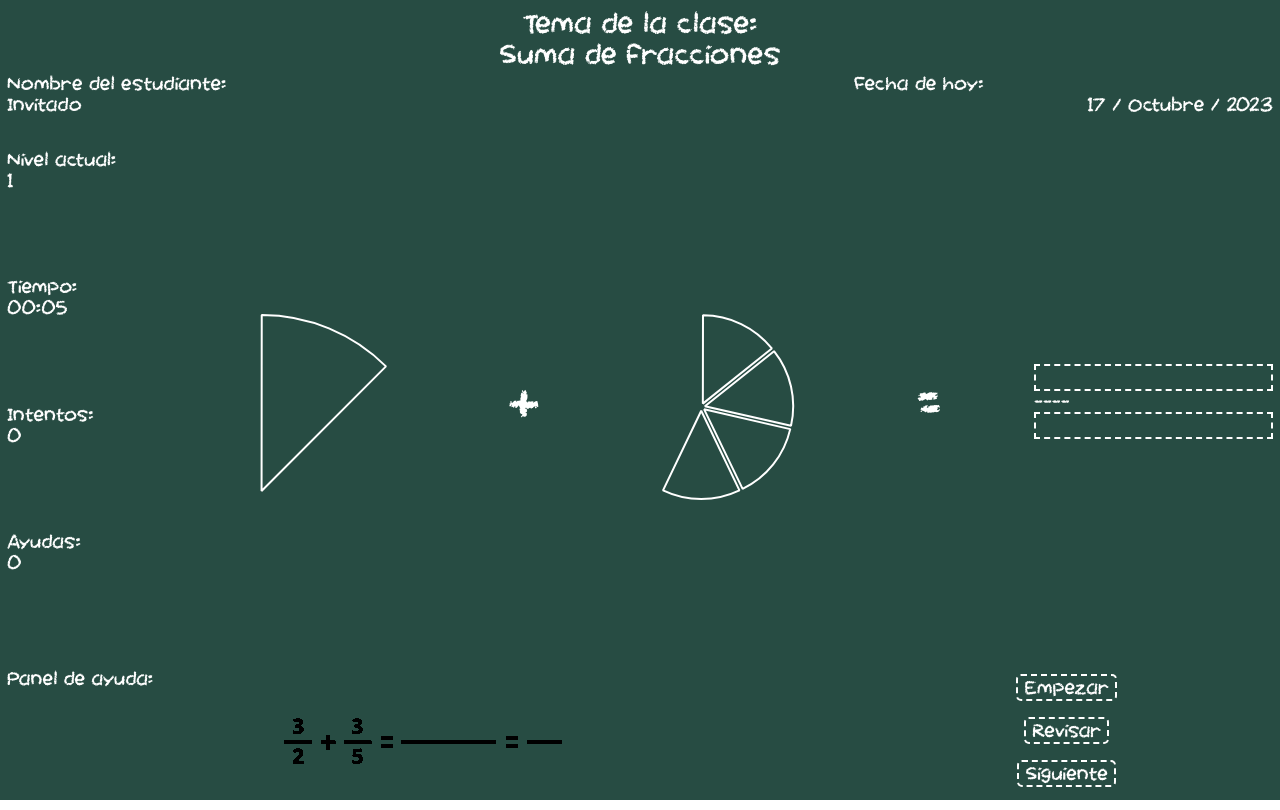
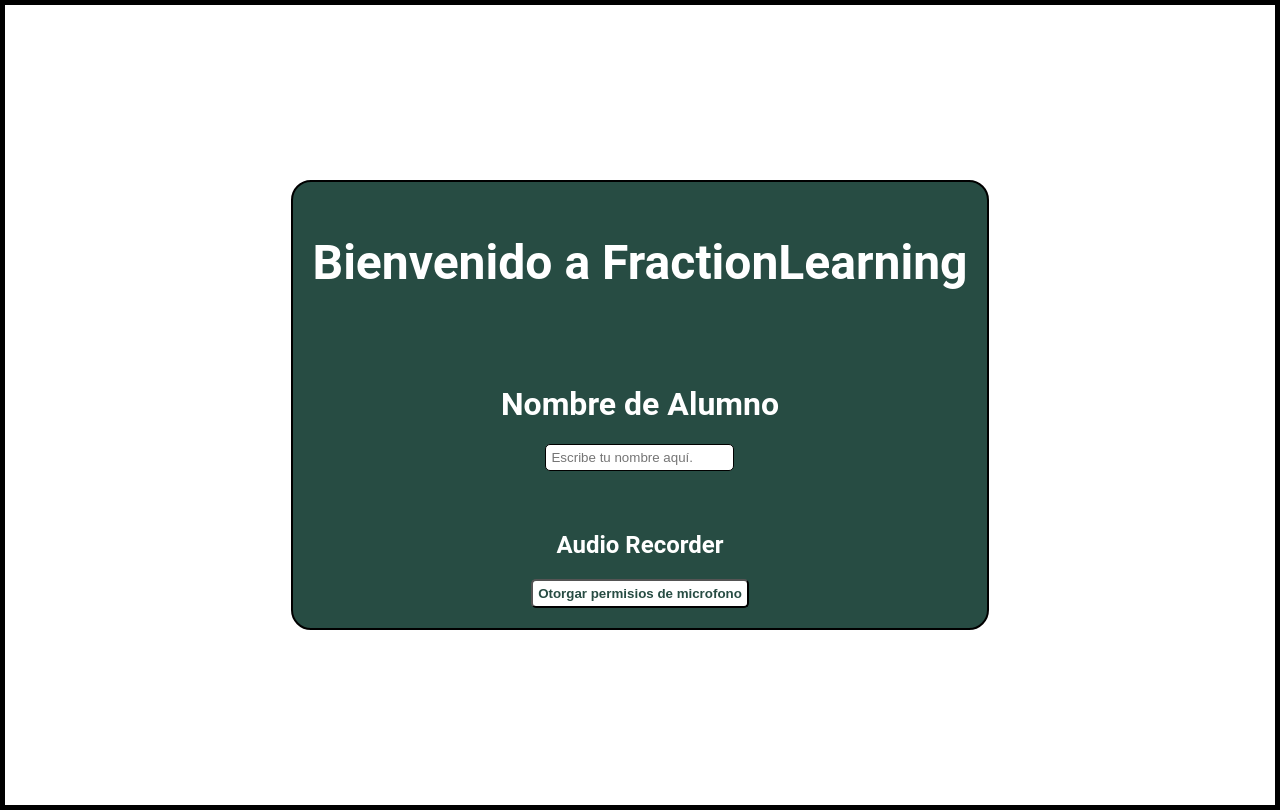
Before and after one commit to RamonCamacho8/fraction-learning-react, a React (Create React App) app: page / in a window 1280 px wide. Built offline with nearby package versions, Linux system fonts and the light colour scheme.

Commit message:
Added home page

```diff
--- a/package.json
+++ b/package.json
@@ -10,6 +10,7 @@
     "react": "^18.2.0",
     "react-chartjs-2": "^5.2.0",
     "react-dom": "^18.2.0",
+    "react-router-dom": "^6.17.0",
     "react-scripts": "5.0.1",
     "web-vitals": "^2.1.4"
   },
--- /dev/null
+++ b/src/App.js
@@ -0,0 +1,17 @@
+import {Routes, Route} from 'react-router-dom';
+
+import Board from './pages/Board';
+import Home from './pages/Home'
+
+function App() {
+  return (
+
+      <Routes>
+        <Route path="/" element={<Home/>} />
+        <Route path="/board" element={<Board/>} />
+      </Routes>
+
+  );
+}
+
+export default App;
--- a/src/components/Board.js
+++ /dev/null
@@ -1,23 +0,0 @@
-import './styles/App.css';
-import StatsSection from './BoardComponents/StatsSection';
-import HeaderSection from './BoardComponents/HeaderSection';
-import HelpSection from './BoardComponents/HelpSection';
-import ProblemSection from './BoardComponents/ProblemSection';
-import ButtonsSection from './BoardComponents/ButtonsSection';
-
-var pApertura = 'Si';
-
-export default function Board(){
-
-    return(
-
-        <div className="board">
-            <HeaderSection  />
-            <ProblemSection pApertura={pApertura} />
-            <ButtonsSection />
-            <HelpSection pApertura={pApertura}/>
-            <StatsSection />
-        </div>
-    );
-
-}
--- /dev/null
+++ b/src/components/HomeComponents/AudioRecorder.js
@@ -0,0 +1,108 @@
+import { useState, useRef } from "react";
+const mimeType = "audio/webm";
+
+function AudioRecorder() {
+  const [permission, setPermission] = useState(false);
+  const mediaRecorder = useRef(null);
+  const [recordingStatus, setRecordingStatus] = useState("inactive");
+  const [stream, setStream] = useState(null);
+  const [audioChunks, setAudioChunks] = useState([]);
+  const [audio, setAudio] = useState(null);
+
+  const startRecording = async () => {
+    setRecordingStatus("recording");
+    //create new Media recorder instance using the stream
+    const media = new MediaRecorder(stream, { type: mimeType });
+    //set the MediaRecorder instance to the mediaRecorder ref
+    mediaRecorder.current = media;
+    //invokes the start method to start the recording process
+    mediaRecorder.current.start();
+    let localAudioChunks = [];
+    mediaRecorder.current.ondataavailable = (event) => {
+      if (typeof event.data === "undefined") return;
+      if (event.data.size === 0) return;
+      localAudioChunks.push(event.data);
+    };
+    setAudioChunks(localAudioChunks);
+  };
+
+  async function stopRecording () {
+    setRecordingStatus("inactive");
+    //stops the recording instance
+    mediaRecorder.current.stop();
+    mediaRecorder.current.onstop = () => {
+      //creates a blob file from the audiochunks data
+      const audioBlob = new Blob(audioChunks, { type: mimeType });
+      //creates a playable URL from the blob file.
+      const audioUrl = URL.createObjectURL(audioBlob);
+      setAudio(audioUrl);
+      setAudioChunks([]);
+    };
+  };
+
+  async function getMicrophonePermission () {
+    if ("MediaRecorder" in window) {
+      try {
+        const streamData = await navigator.mediaDevices.getUserMedia({
+          audio: true,
+          video: false,
+        });
+        setPermission(true);
+        setStream(streamData);
+      } catch (err) {
+        alert(err.message);
+      }
+    } else {
+      alert("The MediaRecorder API is not supported in your browser.");
+    }
+  };
+
+  const sendAudio = () => {
+    console.log("Sending audio");
+    console.log(audio);
+  }
+
+  return (
+    <div className="audio-section">
+      <h2>Audio Recorder</h2>
+      <div className="audio">
+        <div className="audio-controls">
+
+          {!permission ? (
+            <button onClick={getMicrophonePermission} type="button">
+              Otorgar permisios de microfono
+            </button>
+          ) : null}
+
+          {permission && recordingStatus === "inactive" ? (
+            <button onClick={startRecording} type="button">
+              Empezar grabacion
+            </button>
+          ) : null}
+
+          {recordingStatus === "recording" ? (
+            <button onClick={stopRecording} type="button">
+              Parar grabacion
+            </button>
+          ) : null}
+
+        </div>
+
+        {audio ? (
+            <>
+            <div className="audio-container">
+                <audio src={audio} controls></audio>
+            </div>
+            <div>
+                <button onClick={sendAudio}>Enviar</button>
+            </div>
+            </>
+
+        ) : null}
+
+      </div>
+    </div>
+  );
+};
+
+export default AudioRecorder;
--- a/src/index.js
+++ b/src/index.js
@@ -1,13 +1,17 @@
 import React from 'react';
 import ReactDOM from 'react-dom/client';
 import './components/styles/index.css';
-import App from './pages/App';
+import App from './App';
 import reportWebVitals from './reportWebVitals';
+
+import { BrowserRouter, BrowserRouter as Router } from 'react-router-dom';
 
 const root = ReactDOM.createRoot(document.getElementById('root'));
 root.render(
   <React.StrictMode>
-    <App />
+    <BrowserRouter>
+      <App />
+    </BrowserRouter>
   </React.StrictMode>
 );
 
--- a/src/pages/App.js
+++ /dev/null
@@ -1,15 +0,0 @@
-import '../components/styles/App.css';
-import Board from '../components/Board';
-
-
-function App() {
-  return (
-
-      <>
-        <Board />
-      </>
-
-  );
-}
-
-export default App;
--- /dev/null
+++ b/src/pages/Board/index.jsx
@@ -0,0 +1,22 @@
+import './style.css';
+import StatsSection from '../../components/BoardComponents/StatsSection';
+import HeaderSection from '../../components/BoardComponents/HeaderSection';
+import HelpSection from '../../components/BoardComponents/HelpSection';
+import ProblemSection from '../../components/BoardComponents/ProblemSection';
+import ButtonsSection from '../../components/BoardComponents/ButtonsSection';
+
+var pApertura = 'Si';
+
+export default function Board(){
+
+    return(
+        <div className="board">
+            <HeaderSection  />
+            <ProblemSection pApertura={pApertura} />
+            <ButtonsSection />
+            <HelpSection pApertura={pApertura}/>
+            <StatsSection />
+        </div>
+    );
+
+}
--- /dev/null
+++ b/src/pages/Board/style.css
@@ -0,0 +1,100 @@
+.board {
+
+  font-family: 'Chalktastic';
+  font-size: 100%;
+  color : #ffffff;
+
+  display: grid;
+  grid-template-columns: 0.5fr 1.5fr 1fr;
+  grid-template-rows: 0.4fr 2.1fr 0.5fr;
+  gap: 0px 0px;
+  grid-auto-flow: row;
+  grid-template-areas:
+    "headerSection headerSection headerSection"
+    "statsSection problemSection problemSection"
+    "helpsSection helpsSection buttonsSection";
+
+  width: 100vw;
+  height: 100vh;
+  background-color: rgb(39, 76, 67);
+
+}
+
+.title { grid-area: title;
+  font-size: 150%;
+  text-align: center;
+}
+.board > div {
+  padding: 5px;
+  border: 0px solid purple;
+}
+
+.board > div > div {
+  padding: 2px;
+  border: 0px solid blue;
+}
+
+.board > div > div > div {
+  border: 0px solid red;
+}
+
+.headerSection {
+  display: grid;
+  grid-template-columns: 1fr 1fr 1fr;
+  grid-template-rows: 1fr 1fr;
+  gap: 0px 0px;
+  grid-auto-flow: row;
+  grid-template-areas:
+    "title title title"
+    "student student date";
+  grid-area: headerSection;
+}
+
+.student { grid-area: student; }
+
+.date { grid-area: date;
+  text-align: left; }
+
+.dateField{
+  text-align: right;
+}
+
+
+
+.helpsSection{
+  grid-area: helpsSection;
+  border: 3px dashed #ffffff;
+}
+
+
+
+
+
+.statsSection {  display: grid;
+  grid-template-columns: 1fr;
+  grid-template-rows: 1fr 1fr 1fr 1fr;
+  gap: 0px 0px;
+  grid-auto-flow: row;
+  grid-template-areas:
+    "levelPanel"
+    "Time"
+    "Erros"
+    "helpsPanel";
+  grid-area: statsSection;
+}
+
+.Time { grid-area: Time; }
+
+.Erros { grid-area: Erros; }
+
+.helpsPanel { grid-area: helpsPanel; }
+
+.levelPanel { grid-area: levelPanel; }
+
+
+
+
+@font-face {
+  font-family: 'Chalktastic';
+  src: url('../../assets/fonts/Chalktastic-x1nR.ttf');
+}
--- /dev/null
+++ b/src/pages/Home/index.jsx
@@ -0,0 +1,40 @@
+import AudioRecorder from '../../components/HomeComponents/AudioRecorder';
+import './style.css';
+
+function Home(){
+    return (
+        <div className='container'>
+            <div className='mainPanel'>
+                <div className='title'>
+                    <h1>Bienvenido a FractionLearning</h1>
+                </div>
+                <Login />
+                <RecordPanel />
+            </div>
+        </div>
+    )
+}
+
+function Login(){
+    return (
+        <div className='login'>
+            <h1>Nombre de Alumno</h1>
+            <input type='text' placeholder='Escribe tu nombre aquí.' />
+        </div>
+    )
+}
+
+
+function RecordPanel(){
+
+
+
+    return (
+
+        <AudioRecorder />
+
+    )
+
+}
+
+export default Home;
--- /dev/null
+++ b/src/pages/Home/style.css
@@ -0,0 +1,55 @@
+.container {
+    display: grid;
+    background-color: rgb(255, 255, 255);
+    height: 100vh;
+    border: 5px solid black;
+    color : rgb(255, 255, 255);
+    font-family: 'Roboto', sans-serif;
+}
+
+.mainPanel {
+    margin: auto;
+    background-color: rgb(39, 76, 67);
+    border-radius: 20px;
+    border: 2px solid black;
+
+    display: flex;
+    flex-direction: column;
+    justify-content: space-between;
+    align-items: center;
+}
+
+.mainPanel > div {
+    padding: 20px;
+    border: 0px solid purple;
+
+    display: flex;
+    flex-direction: column;
+    justify-content: space-between;
+    align-items: center;
+}
+
+
+input {
+    border-radius: 5px;
+    border: 1px solid black;
+    padding: 5px;
+}
+
+button {
+    border-radius: 5px;
+    padding: 5px;
+    background-color: rgb(255, 255, 255);
+    color: rgb(39, 76, 67);
+    font-weight: bold;
+}
+
+button:hover {
+    background-color: rgb(39, 76, 67);
+    color: rgb(255, 255, 255);
+}
+
+button:disabled {
+    background-color: rgb(255, 255, 255);
+    color: rgb(39, 76, 67);
+}
```
Also changed, not shown: 2 other files (tests, documents, lock files or other folders).
